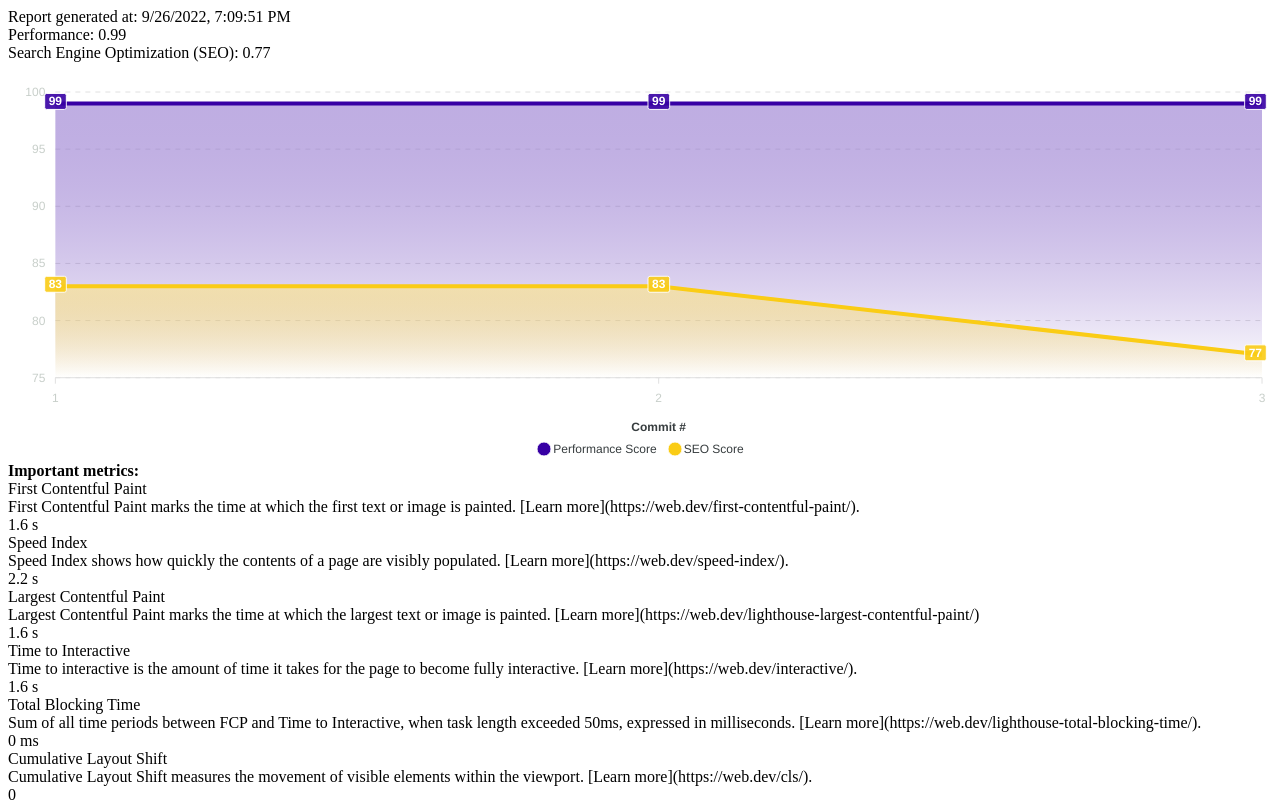
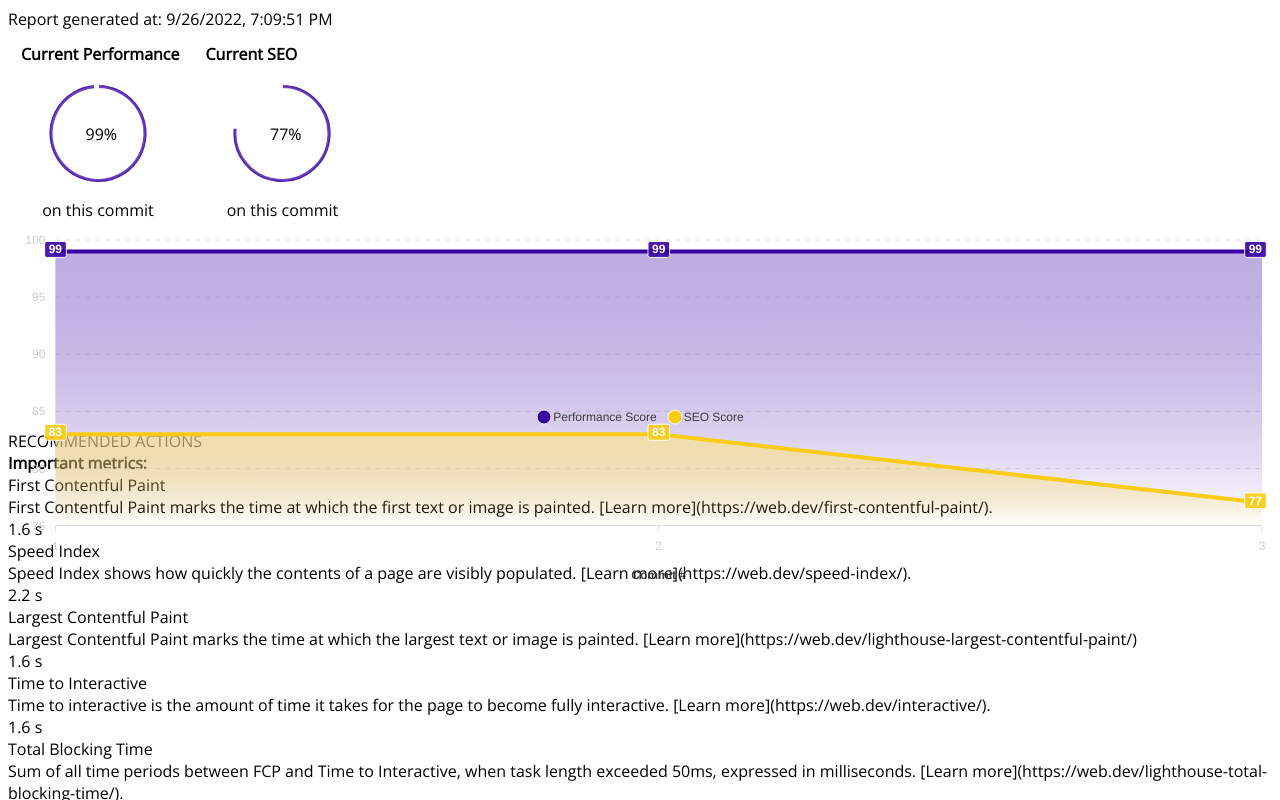
Before and after one commit to oslabs-beta/astrospeed, a React app: page / in a window 1280 px wide. Shown: the top 800 px of the page. Built offline with nearby package versions, Linux system fonts and the light colour scheme; the HTML template or start-up script is replaced by a standard one.

Commit message:
dialchart functional, but will be switched to radial graphs

```diff
--- a/src/App.tsx
+++ b/src/App.tsx
@@ -3,6 +3,8 @@ import * as React from 'react';
 import lhr from '../lighthouse.json';
 import ListContainer from "../src/components/ListContainer/ListContainer.jsx"
 import LineChart from "./components/LineChart.jsx";
+import DialChart from "./components/DialChart.jsx";
+
 
 interface Props {
    name: string
@@ -13,15 +15,37 @@ class App extends React.Component<Props> {
     // const { name } = this.props;
     const {fetchTime} = lhr[lhr.length-1];
     const reportDate = new Date(fetchTime.slice(0, -1));
+    const currPerf = lhr[lhr.length-1].categories.performance.score * 100
+    const gapPerf = 100 - currPerf
+    const currSeo = lhr[lhr.length-1].categories.seo.score * 100;
+    const gapSeo = 100 - currSeo;
+
     return (
       <>
         {/* <h1>
           Hello {name}
         </h1> */}
         Report generated at: {reportDate.toLocaleString()} <br />
-        Performance: {lhr[lhr.length-1].categories.performance.score}  <br />
-        Search Engine Optimization (SEO): {lhr[lhr.length-1].categories.seo.score}  <br />
+        {/* Performance: {lhr[lhr.length-1].categories.performance.score}  <br />
+        Search Engine Optimization (SEO): {lhr[lhr.length-1].categories.seo.score}  <br /> */}
+        {/* Put this centre of dial and legend -- Performance: {`${currPerf}%`}  <br />
+        Put this centre of dial  and legend -- Search Engine Optimization (SEO): {`${currSeo}%`}  <br /> */}
+
+        {/* put the dials side by side */}
+        {/* <div className='dialsRow'> */}
+          <DialChart
+            name={'Current Performance'}
+            results={[currPerf, gapPerf]}
+          />
+          <DialChart
+          name={'Current SEO'}
+          results={[currSeo, gapSeo]}
+          />
+        {/* </div> */}
+
         <LineChart />
+
+        RECOMMENDED ACTIONS
         <ListContainer />
       </>
     );
--- /dev/null
+++ b/src/components/DialChart.jsx
@@ -0,0 +1,286 @@
+
+import React from "react";
+import ReactApexChart from "react-apexcharts";
+// import lhr from '../../lighthouse.json'
+
+class DialChart extends React.Component {
+    constructor(props) {
+      super(props);
+
+      this.state = {
+
+        series: this.props.results,
+        // chartOptions: {
+        //     labels: this.props.name
+        // },
+        options: {
+          chart: {
+            width: 380,
+            type: 'donut',
+          },
+          //set scalling of the dial
+          plotOptions: {
+            pie: {
+                expandOnClick: false,
+                customScale: 0.9,
+                donut: {
+                    size: '90%',
+                    labels: {
+                      show: true,
+                      name: {
+                        show: false,
+                      },
+                      value: {
+                        show: true,
+                        fontSize: '5vh',
+                        // fontFamily: 'custom',
+                        // fontWeight: 'lighter',
+                        color: "#000000"
+                      },
+                      total: {
+                        show: false,
+                        showAlways: true,
+                        label: 'Total',
+                        // fontSize: '1px',
+                        // fontFamily: 'Comic Sans',
+                        // fontWeight: 'lighter',
+                        color: '#000000'
+                      }
+                    }
+                  }
+            }
+          },
+          dataLabels: {
+            enabled: false
+          },
+          fill: {
+            type: 'gradient',
+            gradient: {
+              shade: 'light',
+              shadeIntensity: 0.5,
+              gradientToColors: undefined,
+              inverseColors: true,
+              opacityFrom: 0.8,
+              OpacityTo: 0,
+              stop: []
+            },
+            colors: ["#3700A4", "#ffffff"]
+          },
+          legend: {
+            show: false,
+          },
+          title: {
+            // text: this.props.name,
+          },
+          responsive: [{
+            breakpoint: 480,
+            options: {
+              chart: {
+                width: 100
+              },
+              legend: {
+                show: false,
+              }
+            }
+          }]
+        },
+      };
+    }
+
+    render() {
+        const divStyle = {
+            padding: '10px',
+            float: 'left',
+            height: '20vh',
+            minHeight: '100px',
+        }
+        const tableStyle = {
+            textAlign: 'center',
+        }
+
+        const parentStyle = {
+            position: 'absolute',
+        }
+        const childStyle = {
+            position: 'absolute',
+            top: '35%',
+            left: '42%'
+        }
+
+        console.log('this is donut props passed in fron the App, ', this.props.results)
+        return (
+            <div style={divStyle}>
+                <table style={tableStyle}>
+                    <tr>
+                        <th>{this.props.name}</th>
+                    </tr>
+                    <div style={parentStyle}>
+                        <tr>
+                            <td>
+                                <div style={childStyle}>
+                                    {this.props.results[0]}%
+                                </div>
+                                <ReactApexChart
+                                    options={this.state.options}
+                                    series={this.state.series}
+                                    type="donut"
+                                    width="50%"
+                                />
+                                on this commit
+                            </td>
+                        </tr>
+                    </div>
+                </table>
+            </div>
+        );
+    }
+  }
+
+  export default DialChart;
+
+
+
+
+
+// import React from "react";
+// import ReactApexChart from "react-apexcharts";
+
+// class DialChart extends React.Component {
+//     constructor(props) {
+//         super(props);
+//         //will put in props.name & props.results after it renders
+//         this.state = {
+//             series: [44, 55, 41, 17, 15],
+//             options: {
+//                 chart: {
+//                     width: 380,
+//                     type: 'donut',
+//                 },
+//                 plotOptions: {
+//                     pie: {
+//                         startAngle: -90,
+//                         endAngle: 270
+//                     }
+//                 },
+//                 dataLabels: {
+//                     enabled: false
+//                 },
+//                 fill: {
+//                     type: 'gradient',
+//                 },
+//                 responsive: [{
+//                     breakpoint: 480,
+//                     options: {
+//                         chart: {
+//                             width: 200
+//                         },
+//                     }
+//                 }]
+//             },
+//         };
+//     }
+
+//     render() {
+//         const divStyle = {
+//             height: '10vh',
+//             minHeight: '50px',
+//         }
+//         return (
+//             <div style={divStyle}>
+//                 {/* // <div id="chart"> */}
+//                 <ReactApexChart
+//                     options={this.state.options}
+//                     series={this.state.series}
+//                     type="donut"
+//                     width="10%"
+//                 />
+//             </div>
+//         );
+//     }
+// }
+
+
+
+// export default DialChart;
+
+// const domContainer = document.getElementById('dialsRow');
+// ReactDOM.render(React.createElement(DialChart), domContainer);
+
+
+/////////this works but isnt using props and is huge
+
+// import React from "react";
+// import ReactApexChart from "react-apexcharts";
+// import lhr from '../../lighthouse.json'
+
+// class DialChart extends React.Component {
+//     constructor(props) {
+//       super(props);
+
+//       this.state = {
+
+//         series: [lhr[lhr.length-1].categories.seo.score, (100 - lhr[lhr.length-1].categories.seo.score)],
+//         options: {
+//           chart: {
+//             width: 380,
+//             type: 'donut',
+//           },
+//           plotOptions: {
+//             pie: {
+//               startAngle: -90,
+//               endAngle: 270
+//             }
+//           },
+//           dataLabels: {
+//             enabled: false
+//           },
+//           fill: {
+//             type: 'gradient',
+//             gradient: {
+//               shade: 'light',
+//               shadeIntensity: 0.5,
+//               gradientToColors: undefined,
+//               inverseColors: true,
+//               opacityFrom: 0.8,
+//               OpacityTo: 0,
+//               stop: []
+//             },
+//             colors: ["#ffffff", "#3700A4"]
+//           },
+//           legend: {
+//             show: false,
+//           },
+//           title: {
+//             text: 'Current SEO',
+//           },
+//           responsive: [{
+//             breakpoint: 480,
+//             options: {
+//               chart: {
+//                 width: 200
+//               },
+//               legend: {
+//                 show: false,
+//               }
+//             }
+//           }]
+//         },
+//       };
+//     }
+
+//     render() {
+//         console.log('this is Donut props passed in fron the App, ', this.props)
+//         return (
+//             <div id="chart">
+//                 <ReactApexChart
+//                     options={this.state.options}
+//                     series={this.state.series}
+//                     type="donut"
+//                     width="30%"
+//                 />
+//             </div>
+//         );
+//     }
+//   }
+
+//   export default DialChart;
--- a/src/styles.css
+++ b/src/styles.css
@@ -1,3 +1,10 @@
+@import url('https://fonts.googleapis.com/css2?family=Open+Sans:wght@300&display=swap');
+
+html {
+  font-family: 'Open Sans', sans-serif;
+}
+
+
 h1 {
   color: white;
   background-color: black;
```
Also changed, not shown: 1 other file (tests, documents, lock files or other folders).
